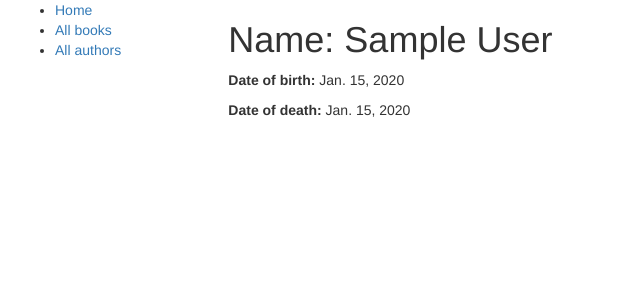
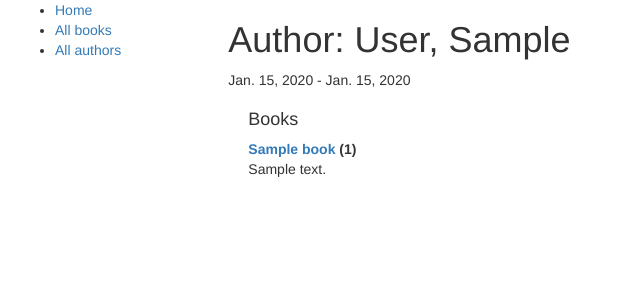
Before and after one commit to Artos1Tash/Library, a Django app: page /catalog/author/1 in a window 1280 px wide. Shown: the top 300 px of the page, without its empty margins (0-640 px from the left). Run offline with Django 3.2, Linux system fonts and the light colour scheme; tables that the repository leaves empty hold one stand-in row (values such as "Sample post"); some libraries are stand-ins or nearby versions.

Commit message:
Add sessions to the homepage

```diff
--- a/catalog/templates/author_detail.html
+++ b/catalog/templates/author_detail.html
@@ -1,9 +1,19 @@
 {% extends "base_generic.html" %}
 
 {% block content %}
-  <h1>Name: {{ author.first_name }} {{ author.last_name}}</h1>
 
-  <p><strong>Date of birth:</strong> {{ author.date_of_birth }}</p>
-  <p><strong>Date of death:</strong> {{ author.date_of_death }}</p>
+<h1>Author: {{ author }} </h1>
+<p>{{author.date_of_birth}} - {% if author.date_of_death %}{{author.date_of_death}}{% endif %}</p>
 
+<div style="margin-left:20px;margin-top:20px">
+<h4>Books</h4>
+
+<dl>
+{% for book in author.book_set.all %}
+  <dt><a href="{% url 'book-detail' book.pk %}">{{book}}</a> ({{book.bookinstance_set.all.count}})</dt>
+  <dd>{{book.summary}}</dd>
+{% endfor %}
+</dl>
+
+</div>
 {% endblock %}
--- a/catalog/templates/index.html
+++ b/catalog/templates/index.html
@@ -20,4 +20,5 @@
     <li><strong>Genres:</strong> {{ num_genres }}</li>
   </ul>
 
+<p>You have visited this page {{ num_visits }}{% if num_visits == 1 %} time{% else %} times{% endif %}.</p>
 {% endblock %}
--- a/catalog/views.py
+++ b/catalog/views.py
@@ -1,4 +1,4 @@
-from django.http.response import Http404
+from django.http import Http404
 from django.shortcuts import render
 from .models import Book, Author, BookInstance, Genre
 from django.views.generic import DetailView, ListView
@@ -10,14 +10,18 @@ def index(request):
     num_instances_available = BookInstance.objects.filter(status__exact='a').count()
     num_authors = Author.objects.count()
     num_genres = Genre.objects.all().count()
-
-    return render(
-        request,
-        'index.html',
-        context={'num_books': num_books, 'num_instances': num_instances,
-                 'num_instances_available': num_instances_available,
-                 'num_authors': num_authors, 'num_genres': num_genres},
-    )
+    num_authors = Author.objects.count()  # The 'all()' is implied by default.
+    num_visits = request.session.get('num_visits', 0)
+    request.session['num_visits'] = num_visits + 1
+    context = {
+        'num_books': num_books,
+        'num_instances': num_instances,
+        'num_instances_available': num_instances_available,
+        'num_genres': num_genres,
+        'num_authors': num_authors,
+        'num_visits': num_visits,
+    }
+    return render(request, 'index.html', context=context)
 
 
 class BookListView(ListView):
--- a/library/settings.py
+++ b/library/settings.py
@@ -15,7 +15,7 @@ SECRET_KEY = env('SECRET_KEY')
 
 DEBUG = env('DEBUG')
 
-ALLOWED_HOSTS = []
+ALLOWED_HOSTS = ['*']
 
 INSTALLED_APPS = [
     'jazzmin',
```
